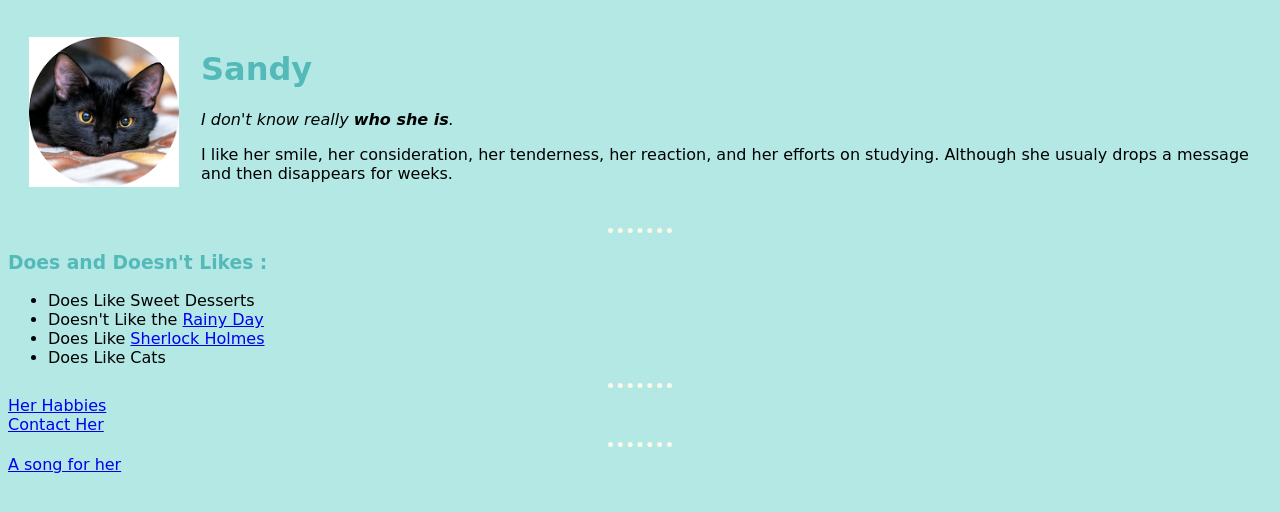
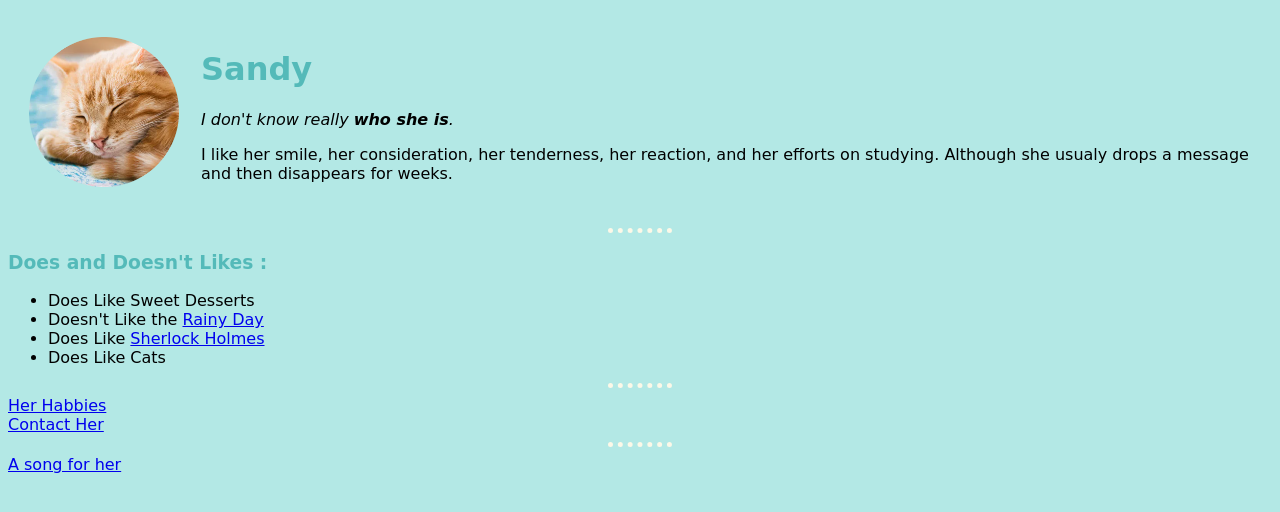
Before and after one commit to iliveinB612/my_first_website, a plain HTML site: page index.html in a window 1280 px wide. Drawn offline with Linux system fonts and the light colour scheme.

Commit message:
Update image

```diff
--- a/index.html
+++ b/index.html
@@ -10,7 +10,7 @@
 <body>
   <table cellspacing="20">
     <td>
-      <img height="150px" src="https://raw.githubusercontent.com/iliveinB612/my_first_website/main/cat-modified.png" alt="sandy's profile picture">
+      <img height="150px" src="https://raw.githubusercontent.com/iliveinB612/my_first_website/main/images/cat-modified.png" alt="sandy's profile picture">
     </td>
     <td>
       <h1>Sandy</h1>
```
